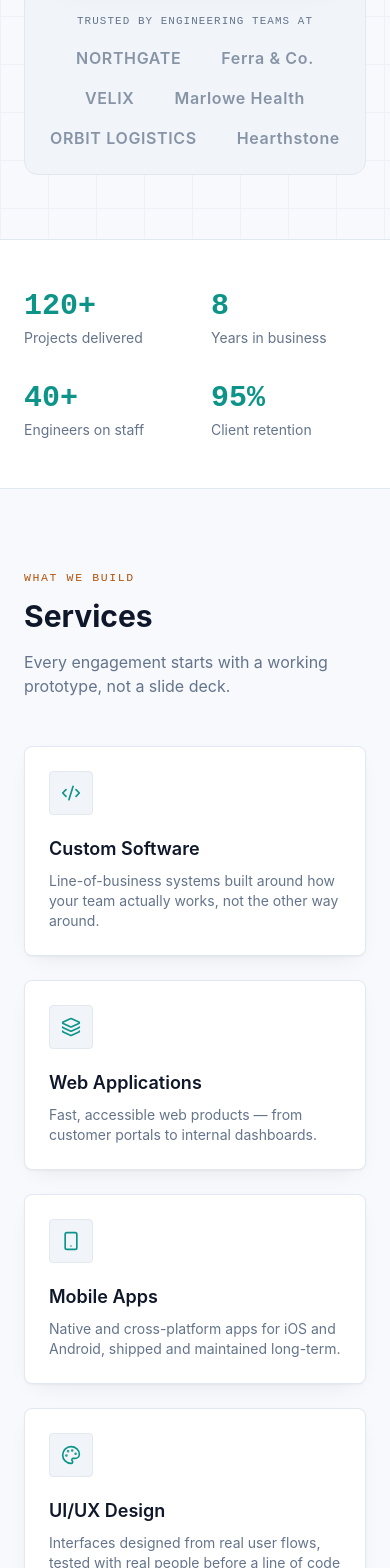
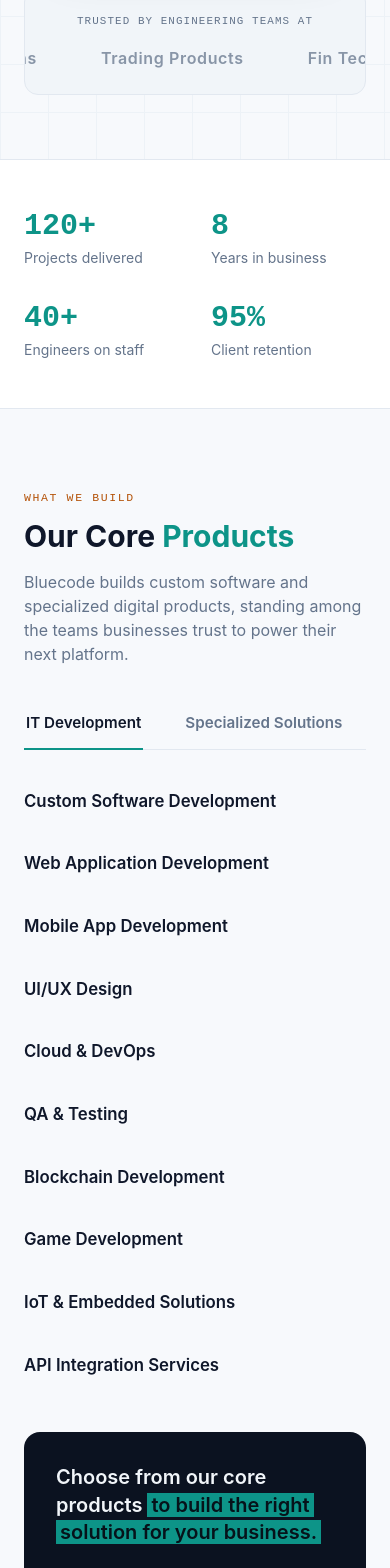
Before and after one commit to ozetechnologies/OzeTechnologies, a React (Vite) app: page / in a window 390 px wide. Shown: the part 1057-2625 px from the top of the page. Built offline with nearby package versions, Linux system fonts and the light colour scheme.

Commit message:
Updated navbar, products tabs, and ticker

```diff
--- a/src/LandingPage.jsx
+++ b/src/LandingPage.jsx
@@ -27,6 +27,7 @@ export default function LandingPage() {
   const [sent, setSent] = useState(false);
   const [theme, setTheme] = useState("light"); // "light" | "dark"
   const [loading, setLoading] = useState(true);
+  const [activeProductTab, setActiveProductTab] = useState(0);
 
   useEffect(() => {
     // Simulate real asset/boot time. Swap this for your actual "ready" signal
@@ -41,6 +42,16 @@ export default function LandingPage() {
   };
 
   const toggleTheme = () => setTheme((t) => (t === "light" ? "dark" : "light"));
+
+  // Navbar items
+  const navItems = [
+    { label: "Home", href: "#home" },
+    { label: "Products", href: "#products" },
+    { label: "Projects", href: "#projects" },
+    { label: "Blogs", href: "#blogs" },
+    { label: "About Us", href: "#about" },
+    { label: "Contact", href: "#contact" },
+  ];
 
   const services = [
     {
@@ -72,6 +83,39 @@ export default function LandingPage() {
       icon: ShieldCheck,
       title: "QA & Testing",
       desc: "Manual and automated test coverage built in from sprint one, not bolted on at the end.",
+    },
+  ];
+
+  const productTabs = [
+    {
+      label: "IT Development",
+      items: [
+        "Custom Software Development",
+        "Web Application Development",
+        "Mobile App Development",
+        "UI/UX Design",
+        "Cloud & DevOps",
+        "QA & Testing",
+        "Blockchain Development",
+        "Game Development",
+        "IoT & Embedded Solutions",
+        "API Integration Services",
+      ],
+    },
+    {
+      label: "Specialized Solutions",
+      items: [
+        "AI Chatbot Development",
+        "AI & LLM Integrations",
+        "Trading Products",
+        "Fin Tech Solutions",
+        "LMS Development",
+        "CMS Development",
+        "Gold & Commodities Platforms",
+        "Healthcare Solutions",
+        "Custom AI Automation",
+        "Data & Analytics Platforms",
+      ],
     },
   ];
 
@@ -130,12 +174,14 @@ export default function LandingPage() {
   ];
 
   const clientLogos = [
-    "NORTHGATE",
-    "Ferra & Co.",
-    "VELIX",
-    "Marlowe Health",
-    "ORBIT LOGISTICS",
-    "Hearthstone",
+    "AI Chatbot",
+    "AI LLM Integrations",
+    "Trading Products",
+    "Fin Tech",
+    "LMS",
+    "CMS",
+    "Gold",
+    "Healthcare",
   ];
 
   return (
@@ -402,6 +448,69 @@ export default function LandingPage() {
         @media (prefers-reduced-motion: reduce) {
           .bc-flow-line, .bc-node, .bc-marquee-track { animation: none !important; }
         }
+
+        /* ---------- PRODUCTS TABS ---------- */
+        .bc-tab-row {
+          display: flex;
+          gap: 40px;
+          border-bottom: 1px solid var(--bc-line);
+        }
+        .bc-tab-btn {
+          background: none;
+          border: none;
+          cursor: pointer;
+          padding: 14px 2px;
+          font-weight: 600;
+          font-size: 0.95rem;
+          color: var(--bc-muted);
+          position: relative;
+          transition: color 0.2s ease;
+        }
+        .bc-tab-btn.bc-tab-active {
+          color: var(--bc-text);
+        }
+        .bc-tab-btn.bc-tab-active::after {
+          content: "";
+          position: absolute;
+          left: 0;
+          right: 0;
+          bottom: -1px;
+          height: 2px;
+          background: var(--bc-cyan);
+        }
+        .bc-product-item {
+          font-family: 'Space Grotesk', 'Inter', sans-serif;
+          font-weight: 600;
+          font-size: 1.05rem;
+          line-height: 1.35;
+          color: var(--bc-text);
+        }
+        .bc-cta-banner {
+          background: #0b1220;
+          border-radius: 16px;
+          color: #f1f5f9;
+        }
+        [data-theme="dark"] .bc-cta-banner {
+          background: var(--bc-panel-2);
+          border: 1px solid var(--bc-line);
+        }
+        .bc-cta-highlight {
+          background: var(--bc-cyan);
+          color: #06121a;
+          padding: 0 4px;
+          box-decoration-break: clone;
+          -webkit-box-decoration-break: clone;
+        }
+        .bc-cta-btn {
+          background: #ffffff;
+          color: #0b1220;
+          border-radius: 999px;
+          font-weight: 600;
+          padding: 12px 24px;
+          white-space: nowrap;
+          transition: transform 0.2s ease, filter 0.2s ease;
+        }
+        .bc-cta-btn:hover { transform: translateY(-1px); filter: brightness(0.96); }
       `}</style>
 
       {/* LOADING SCREEN */}
@@ -425,11 +534,11 @@ export default function LandingPage() {
             Bluecode
           </div>
           <nav className="hidden md:flex items-center gap-8 text-sm bc-body" style={{ color: "var(--bc-muted)" }}>
-            <a href="#services" className="hover:text-[var(--bc-text)] transition-colors">Services</a>
-            <a href="#work" className="hover:text-[var(--bc-text)] transition-colors">Work</a>
-            <a href="#industries" className="hover:text-[var(--bc-text)] transition-colors">Industries</a>
-            <a href="#testimonials" className="hover:text-[var(--bc-text)] transition-colors">Clients</a>
-            <a href="#contact" className="hover:text-[var(--bc-text)] transition-colors">Contact</a>
+            {navItems.map((item, i) => (
+              <a key={i} href={item.href} className="hover:text-[var(--bc-text)] transition-colors">
+                {item.label}
+              </a>
+            ))}
           </nav>
           <div className="flex items-center gap-3">
             <button
@@ -441,7 +550,7 @@ export default function LandingPage() {
               {theme === "light" ? <Moon size={16} /> : <Sun size={16} />}
             </button>
             <a href="#contact" className="hidden md:inline-flex bc-btn-primary bc-body text-sm font-semibold px-4 py-2 rounded">
-              Start a project
+              Consultancy
             </a>
             <button className="md:hidden" onClick={() => setMenuOpen(!menuOpen)} aria-label="Toggle menu">
               {menuOpen ? <X size={22} /> : <Menu size={22} />}
@@ -450,17 +559,17 @@ export default function LandingPage() {
         </div>
         {menuOpen && (
           <div className="md:hidden px-6 pb-4 flex flex-col gap-3 text-sm bc-body" style={{ color: "var(--bc-muted)" }}>
-            <a href="#services" onClick={() => setMenuOpen(false)}>Services</a>
-            <a href="#work" onClick={() => setMenuOpen(false)}>Work</a>
-            <a href="#industries" onClick={() => setMenuOpen(false)}>Industries</a>
-            <a href="#testimonials" onClick={() => setMenuOpen(false)}>Clients</a>
-            <a href="#contact" onClick={() => setMenuOpen(false)}>Contact</a>
+            {navItems.map((item, i) => (
+              <a key={i} href={item.href} onClick={() => setMenuOpen(false)}>
+                {item.label}
+              </a>
+            ))}
           </div>
         )}
       </header>
 
       {/* HERO */}
-      <section className="bc-grid-bg relative overflow-hidden border-b" style={{ borderColor: "var(--bc-line)" }}>
+      <section id="home" className="bc-grid-bg relative overflow-hidden border-b" style={{ borderColor: "var(--bc-line)" }}>
         <div className="max-w-7xl mx-auto px-6 pt-20 md:pt-28 pb-14 md:pb-16 grid md:grid-cols-2 gap-14 items-center">
           <div>
             <div className="bc-mono bc-eyebrow mb-5">Your Business IT Partner</div>
@@ -476,7 +585,7 @@ export default function LandingPage() {
               <a href="#contact" className="bc-btn-primary bc-body font-semibold px-6 py-3 rounded flex items-center gap-2">
                 Start a project <ArrowRight size={18} />
               </a>
-              <a href="#work" className="bc-btn-ghost bc-body font-semibold px-6 py-3 rounded flex items-center gap-2">
+              <a href="#projects" className="bc-btn-ghost bc-body font-semibold px-6 py-3 rounded flex items-center gap-2">
                 See our work <ArrowUpRight size={18} />
               </a>
             </div>
@@ -514,13 +623,13 @@ export default function LandingPage() {
 
         {/* TRUST BAR */}
         <div className="max-w-7xl mx-auto px-6 pb-16 md:pb-20">
-          <div className="bc-logo-strip px-6 md:px-10 py-6 md:py-7">
+          <div className="bc-logo-strip px-6 md:px-10 py-6 md:py-7 overflow-hidden">
             <div className="bc-mono text-[0.68rem] tracking-widest uppercase mb-4 text-center md:text-left" style={{ color: "var(--bc-muted)" }}>
               Trusted by engineering teams at
             </div>
-            <div className="flex flex-wrap items-center justify-center md:justify-between gap-x-10 gap-y-4">
-              {clientLogos.map((name, i) => (
-                <span key={i} className="bc-logo-item bc-display font-semibold text-base md:text-lg whitespace-nowrap">
+            <div className="bc-marquee-track">
+              {[...clientLogos, ...clientLogos].map((name, i) => (
+                <span key={i} className="bc-logo-item bc-display font-semibold text-base md:text-lg whitespace-nowrap mx-8">
                   {name}
                 </span>
               ))}
@@ -541,31 +650,53 @@ export default function LandingPage() {
         </div>
       </section>
 
-      {/* SERVICES */}
-      <section id="services" className="max-w-7xl mx-auto px-6 py-20 md:py-24">
+      {/* SERVICES / PRODUCTS */}
+      <section id="products" className="max-w-7xl mx-auto px-6 py-20 md:py-24">
         <div className="bc-mono bc-eyebrow mb-3">What we build</div>
-        <h2 className="bc-display font-bold text-3xl md:text-4xl mb-4">Services</h2>
-        <p className="bc-body max-w-2xl mb-12" style={{ color: "var(--bc-muted)" }}>
-          Every engagement starts with a working prototype, not a slide deck.
+        <h2 className="bc-display font-bold text-3xl md:text-4xl mb-4">
+          Our Core <span style={{ color: "var(--bc-cyan)" }}>Products</span>
+        </h2>
+        <p className="bc-body max-w-2xl mb-8" style={{ color: "var(--bc-muted)" }}>
+          Bluecode builds custom software and specialized digital products, standing
+          among the teams businesses trust to power their next platform.
         </p>
-        <div className="grid sm:grid-cols-2 lg:grid-cols-3 gap-6">
-          {services.map((s, i) => {
-            const Icon = s.icon;
-            return (
-              <div key={i} className="bc-card rounded-lg p-6">
-                <div className="w-11 h-11 rounded flex items-center justify-center mb-5" style={{ background: "var(--bc-panel-2)", border: "1px solid var(--bc-line)" }}>
-                  <Icon size={20} color="var(--bc-cyan)" />
-                </div>
-                <h3 className="bc-display font-semibold text-lg mb-2">{s.title}</h3>
-                <p className="bc-body text-sm" style={{ color: "var(--bc-muted)" }}>{s.desc}</p>
-              </div>
-            );
-          })}
+
+        {/* Tabs */}
+        <div className="bc-tab-row mb-10">
+          {productTabs.map((tab, i) => (
+            <button
+              key={i}
+              onClick={() => setActiveProductTab(i)}
+              className={`bc-tab-btn ${activeProductTab === i ? "bc-tab-active" : ""}`}
+            >
+              {tab.label}
+            </button>
+          ))}
+        </div>
+
+        {/* Category grid */}
+        <div className="grid sm:grid-cols-2 lg:grid-cols-3 gap-x-8 gap-y-10">
+          {productTabs[activeProductTab].items.map((item, i) => (
+            <div key={i} className="bc-product-item">
+              {item}
+            </div>
+          ))}
+        </div>
+
+        {/* CTA Banner */}
+        <div className="bc-cta-banner mt-14 p-8 md:p-10 flex flex-col md:flex-row items-start md:items-center justify-between gap-6">
+          <p className="bc-display font-semibold text-xl md:text-2xl leading-snug max-w-xl">
+            Choose from our core products{" "}
+            <span className="bc-cta-highlight">to build the right solution for your business.</span>
+          </p>
+          <a href="#contact" className="bc-cta-btn flex-shrink-0">
+            Talk to Our Experts
+          </a>
         </div>
       </section>
 
       {/* INDUSTRIES */}
-      <section id="industries" className="border-y" style={{ borderColor: "var(--bc-line)", background: "var(--bc-panel)" }}>
+      <section id="about" className="border-y" style={{ borderColor: "var(--bc-line)", background: "var(--bc-panel)" }}>
         <div className="max-w-7xl mx-auto px-6 py-16">
           <div className="bc-mono bc-eyebrow mb-3">Where we work</div>
           <h2 className="bc-display font-bold text-2xl md:text-3xl mb-8">Industries</h2>
@@ -579,8 +710,8 @@ export default function LandingPage() {
         </div>
       </section>
 
-      {/* TECH STACK MARQUEE */}
-      <section id="work" className="py-14 overflow-hidden border-b" style={{ borderColor: "var(--bc-line)" }}>
+      {/* TECH STACK MARQUEE / PROJECTS */}
+      <section id="projects" className="py-14 overflow-hidden border-b" style={{ borderColor: "var(--bc-line)" }}>
         <div className="max-w-7xl mx-auto px-6 mb-6">
           <div className="bc-mono bc-eyebrow mb-2">Tooling</div>
           <h2 className="bc-display font-bold text-2xl md:text-3xl">Our stack</h2>
@@ -594,8 +725,8 @@ export default function LandingPage() {
         </div>
       </section>
 
-      {/* TESTIMONIALS */}
-      <section id="testimonials" className="max-w-7xl mx-auto px-6 py-20 md:py-24">
+      {/* TESTIMONIALS / BLOGS */}
+      <section id="blogs" className="max-w-7xl mx-auto px-6 py-20 md:py-24">
         <div className="bc-mono bc-eyebrow mb-3">In their words</div>
         <h2 className="bc-display font-bold text-3xl md:text-4xl mb-12">Clients</h2>
         <div className="grid md:grid-cols-3 gap-6">
```
